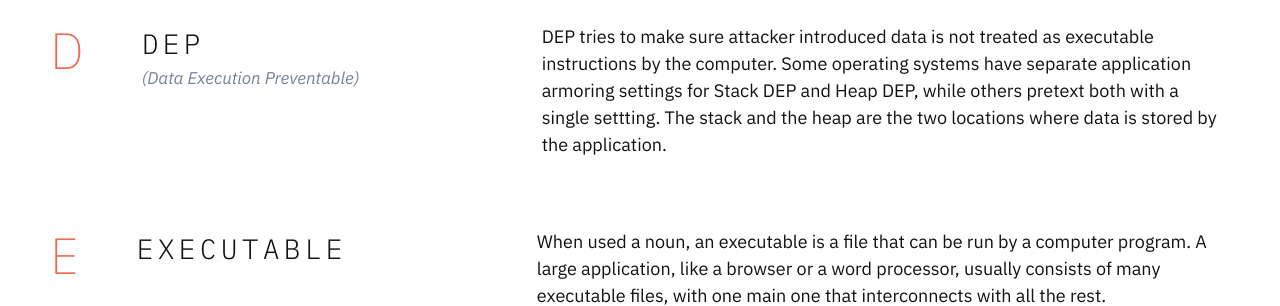
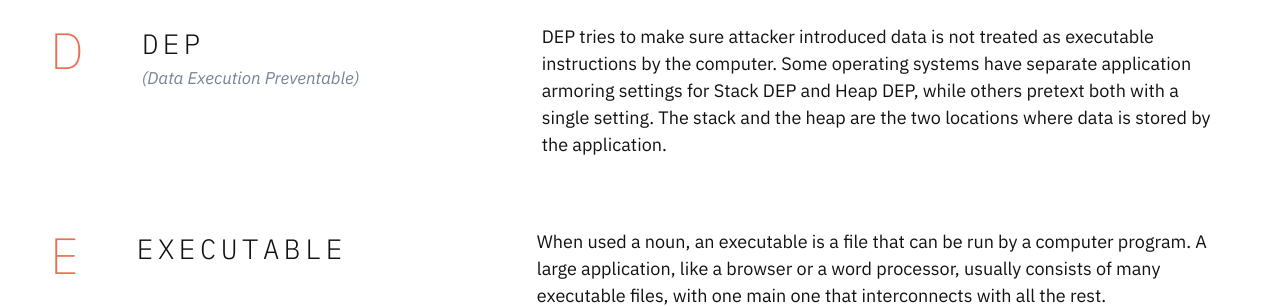
Before and after one commit to cyber-itl/cyber-itl.github.io, a Jekyll site: the page built from about/glossary.html, in a window 1280 px wide and 900 px high, scrolled down 1898 px. Shown: the part 237-543 px from the top of the window. Built offline with Jekyll 4.4.1, drawn with Linux system fonts in a browser that asks for light colours.

Commit message:
More typo fix

```diff
--- a/about/glossary.html
+++ b/about/glossary.html
@@ -93,7 +93,7 @@ custom_js:
                 <dl>
                     <div>
                         <dt class="h3-mono">DEP <span>(Data Execution Preventable)</span></dt>
-                        <dd>DEP tries to make sure attacker introduced data is not treated as executable instructions by the computer. Some operating systems have separate application armoring settings for Stack DEP and Heap DEP, while others pretext both with a single settting. The stack and the heap are the two locations where data is stored by the application.</dd>
+                        <dd>DEP tries to make sure attacker introduced data is not treated as executable instructions by the computer. Some operating systems have separate application armoring settings for Stack DEP and Heap DEP, while others pretext both with a single setting. The stack and the heap are the two locations where data is stored by the application.</dd>
                     </div>
                 </dl>
             </div>
--- a/about/methodology.html
+++ b/about/methodology.html
@@ -100,7 +100,7 @@ custom_js:
                             <tr>
                                 <th>Data Execution Prevention (DEP)</th>
                                 <td>All</td>
-                                <td>DEP tries to make sure attacker introduced data is not treated as executable instructions by the computer. Some operating systems have separate application armoring settings for Stack DEP and Heap DEP, while others pretext both with a single settting. The stack and the heap are the two locations where data is stored by the application.</td>
+                                <td>DEP tries to make sure attacker introduced data is not treated as executable instructions by the computer. Some operating systems have separate application armoring settings for Stack DEP and Heap DEP, while others pretext both with a single setting. The stack and the heap are the two locations where data is stored by the application.</td>
                             </tr>
                             <tr>
                                 <th>Control Flow Integrity (CFI)</th>
```
Also changed, not shown: 3 other files.
